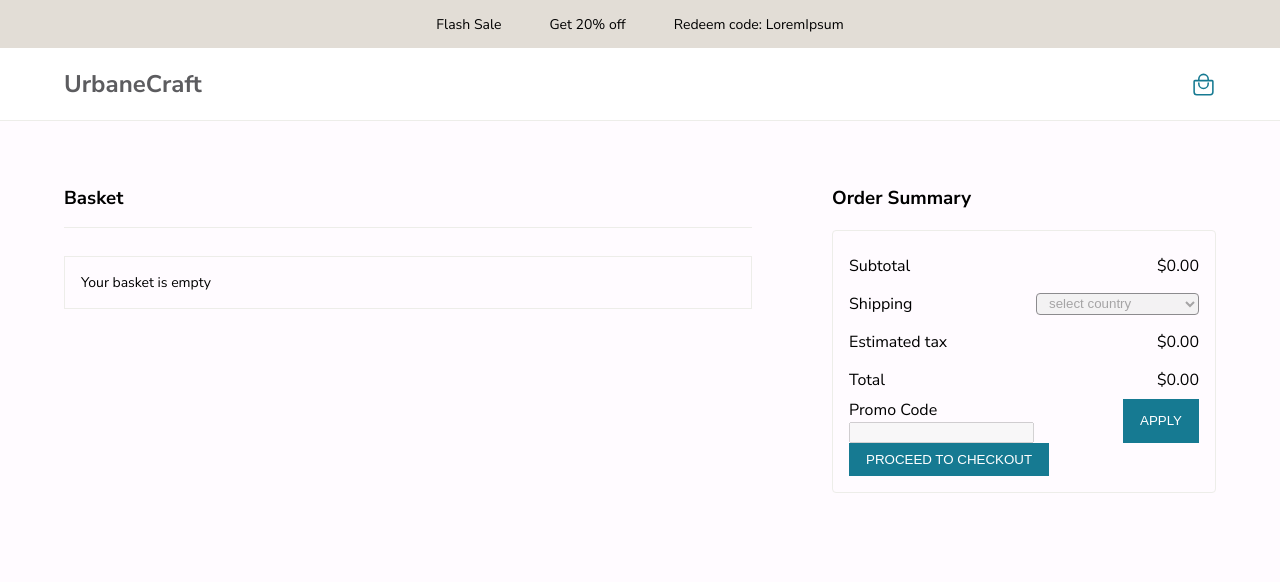
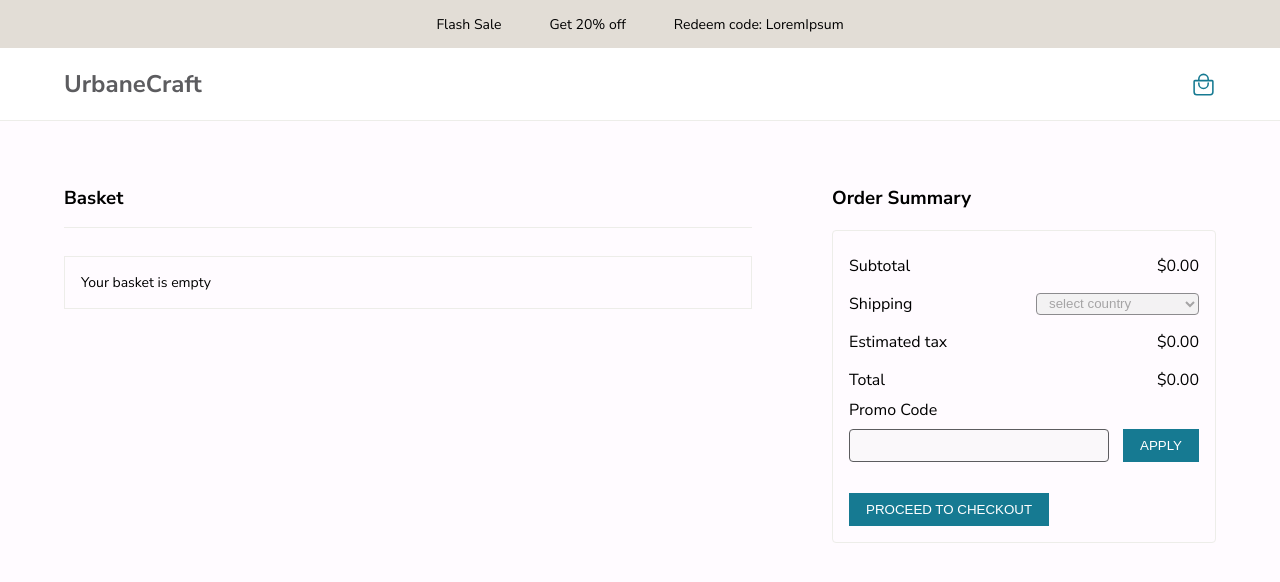
Before and after one commit to itsninam/furn, a React (Create React App) app: page /cart in a window 1280 px wide. Shown: the top 582 px of the page. Built offline with nearby package versions, Linux system fonts and the light colour scheme; data requests are answered from the project's data file.

Commit message:
Fix promo code issue

```diff
--- a/src/App.css
+++ b/src/App.css
@@ -507,3 +507,42 @@ p.hide {
   align-items: center;
   background-color: var(--neutral-colour);
 }
+
+.banner .right-container {
+  cursor: pointer;
+}
+
+.banner .right-container span:hover {
+  color: var(--accent-colour);
+}
+
+/* promo code form */
+.promo-form-container {
+  height: 86px;
+  margin-bottom: 8px;
+}
+.promo-form {
+  align-items: flex-end;
+  margin-bottom: 4px;
+  justify-content: space-between;
+}
+
+.promo-form div {
+  width: 100%;
+}
+
+.promo-form label {
+  display: block;
+  margin-bottom: 8px;
+}
+
+.promo-form input {
+  padding: 8px 16px;
+  border-radius: 4px;
+  border: 1px solid var(--dark-grey);
+  width: calc(100% - 32px);
+}
+
+.promo-form-container .invalid-promo {
+  color: var(--red-colour);
+}
--- a/src/components/Banner.js
+++ b/src/components/Banner.js
@@ -1,6 +1,17 @@
 import React from "react";
+import { useProducts } from "../contexts/ProductsContext";
 
 function Banner() {
+  const { promoCode, dispatch } = useProducts();
+
+  const handleCopyPromoCode = () => {
+    navigator.clipboard.writeText(promoCode);
+    dispatch({ type: "copy_promo" });
+
+    setTimeout(() => {
+      dispatch({ type: "reset_promo" });
+    }, 1000);
+  };
   return (
     <div className="banner">
       <div className="left-content">
@@ -9,14 +20,7 @@ function Banner() {
       <p>Get 20% off</p>
       <div className="right-container">
         <p>
-          Redeem code:{" "}
-          <span
-            onClick={() => {
-              navigator.clipboard.writeText("LoremIpsum");
-            }}
-          >
-            LoremIpsum
-          </span>
+          Redeem code: <span onClick={handleCopyPromoCode}>{promoCode}</span>
         </p>
       </div>
     </div>
--- a/src/components/orderSummary/OrderSummary.js
+++ b/src/components/orderSummary/OrderSummary.js
@@ -5,7 +5,8 @@ import CountrySelector from "./CountrySelector";
 import PromoCode from "./PromoCode";
 
 function OrderSummary() {
-  const { cartItems, shippingSelection, promoCode } = useProducts();
+  const { cartItems, shippingSelection, promoCodeApply, promoCode } =
+    useProducts();
 
   const totalPrice = cartItems.reduce(
     (accumulator, currentValue) =>
@@ -23,13 +24,8 @@ function OrderSummary() {
   const estimatedTax = getEstimatedTax() * totalPrice;
 
   const priceTotal = shippingSelection
-    ? (totalPrice + Number(shippingSelection) + estimatedTax).toLocaleString(
-        undefined,
-        { minimumFractionDigits: 2 }
-      )
-    : totalPrice.toLocaleString(undefined, {
-        minimumFractionDigits: 2,
-      });
+    ? totalPrice + Number(shippingSelection) + estimatedTax
+    : totalPrice;
 
   return (
     <div className="order-summary-container">
@@ -61,7 +57,15 @@ function OrderSummary() {
         <li>
           <span>Total</span>
           <span>
-            ${promoCode ? priceTotal - (priceTotal * 20) / 100 : priceTotal}
+            $
+            {promoCodeApply === promoCode.toLowerCase()
+              ? (priceTotal - (priceTotal * 20) / 100).toLocaleString(
+                  undefined,
+                  { minimumFractionDigits: 2 }
+                )
+              : priceTotal.toLocaleString(undefined, {
+                  minimumFractionDigits: 2,
+                })}
           </span>
         </li>
         <PromoCode />
--- a/src/components/orderSummary/PromoCode.js
+++ b/src/components/orderSummary/PromoCode.js
@@ -3,37 +3,47 @@ import Button from "../Button";
 import { useProducts } from "../../contexts/ProductsContext";
 
 function PromoCode() {
-  const { promoCode, dispatch, cartItems } = useProducts();
+  const {
+    promoCodeInput,
+    dispatch,
+    cartItems,
+    promoCodeValidation,
+    promoCode,
+  } = useProducts();
 
-  console.log(promoCode);
-
+  console.log(promoCodeInput);
   const handleSubmitPromoCode = (event) => {
     event.preventDefault();
 
-    if (!promoCode) {
-      alert("Please enter promo code");
-    } else if (promoCode.toLowerCase() !== "loremipsum") {
-      alert("incorrect code");
+    if (!promoCodeInput) {
+      dispatch({
+        type: "apply_promo",
+        payload: promoCodeInput.toLowerCase(),
+      });
+    } else if (promoCodeInput.toLowerCase() !== promoCode.toLowerCase()) {
+      dispatch({
+        type: "apply_promo",
+        payload: promoCodeInput.toLowerCase(),
+      });
     } else {
-      alert("correct!");
-      handlePromoInput(event);
+      dispatch({ type: "apply_promo", payload: promoCodeInput.toLowerCase() });
     }
   };
 
-  const handlePromoInput = (event) => {
+  const handlepromoCodeInput = (event) => {
     event.preventDefault();
-    dispatch({ type: "apply_promo", payload: event.target.value });
+    dispatch({ type: "obtain_promo", payload: event.target.value });
   };
 
-  console.log(promoCode);
   return (
-    <form onSubmit={() => handleSubmitPromoCode()}>
+    <div className="promo-form-container">
+      <form onSubmit={handleSubmitPromoCode} className="promo-form">
         <div>
           <label>Promo Code</label>
           <input
             disabled={cartItems.length === 0}
-          value={promoCode}
-          onChange={(event) => handlePromoInput(event)}
+            value={promoCodeInput}
+            onChange={(event) => handlepromoCodeInput(event)}
           />
         </div>
         <Button
@@ -43,6 +53,14 @@ function PromoCode() {
           disabled={cartItems.length === 0}
         />
       </form>
+
+      <p>
+        {promoCodeValidation === "correct" && <span>Promo applied!</span>}
+        {promoCodeValidation === "invalid" && (
+          <span className="invalid-promo">Invalid code</span>
+        )}
+      </p>
+    </div>
   );
 }
 
--- a/src/contexts/ProductsContext.js
+++ b/src/contexts/ProductsContext.js
@@ -92,10 +92,33 @@ function reducer(state, action) {
         shippingSelection: action.payload,
       };
     }
+    case "obtain_promo": {
+      return {
+        ...state,
+        promoCodeInput: action.payload,
+      };
+    }
     case "apply_promo": {
       return {
         ...state,
-        promoCode: action.payload,
+        promoCodeApply: action.payload,
+        promoCodeInput: "",
+        promoCodeValidation:
+          action.payload === state.promoCode.toLowerCase()
+            ? "correct"
+            : "invalid",
+      };
+    }
+    case "copy_promo": {
+      return {
+        ...state,
+        promoCode: "Copied!",
+      };
+    }
+    case "reset_promo": {
+      return {
+        ...state,
+        promoCode: "LoremIpsum",
       };
     }
     default:
@@ -111,7 +134,10 @@ const initialState = {
   userInput: "",
   cartItems: JSON.parse(localStorage.getItem("cartItems")) || [],
   shippingSelection: "",
-  promoCode: "",
+  promoCodeInput: "",
+  promoCodeApply: "",
+  promoCodeValidation: "",
+  promoCode: "LoremIpsum",
 };
 
 const ProductsContext = createContext();
@@ -128,6 +154,9 @@ function ProductsProvider({ children }) {
     userInput,
     cartItems,
     shippingSelection,
+    promoCodeInput,
+    promoCodeApply,
+    promoCodeValidation,
     promoCode,
   } = state;
 
@@ -228,6 +257,9 @@ function ProductsProvider({ children }) {
         isProductFiltered,
         setIsProductFiltered,
         shippingSelection,
+        promoCodeApply,
+        promoCodeInput,
+        promoCodeValidation,
         promoCode,
       }}
     >
```
Lines whose indentation alone changed are shown as unchanged.
